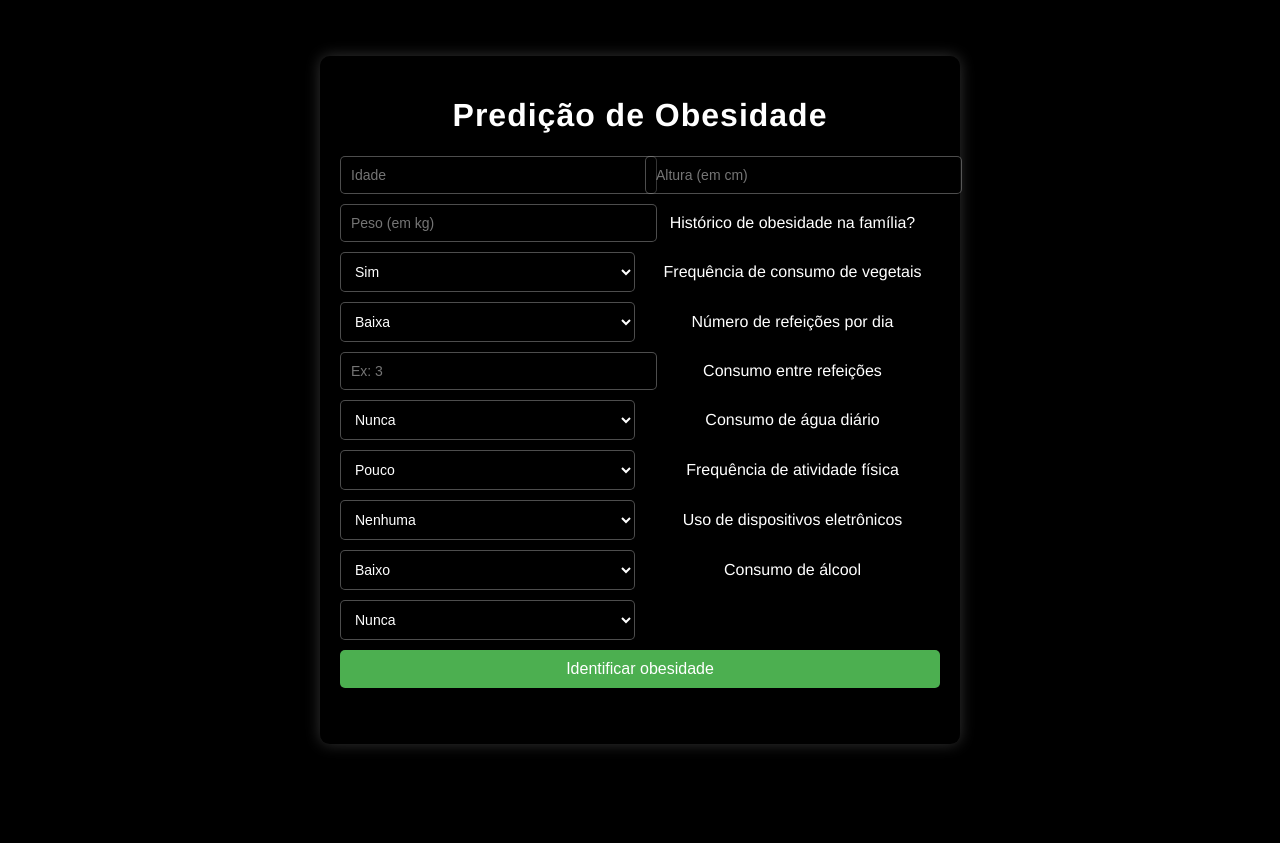
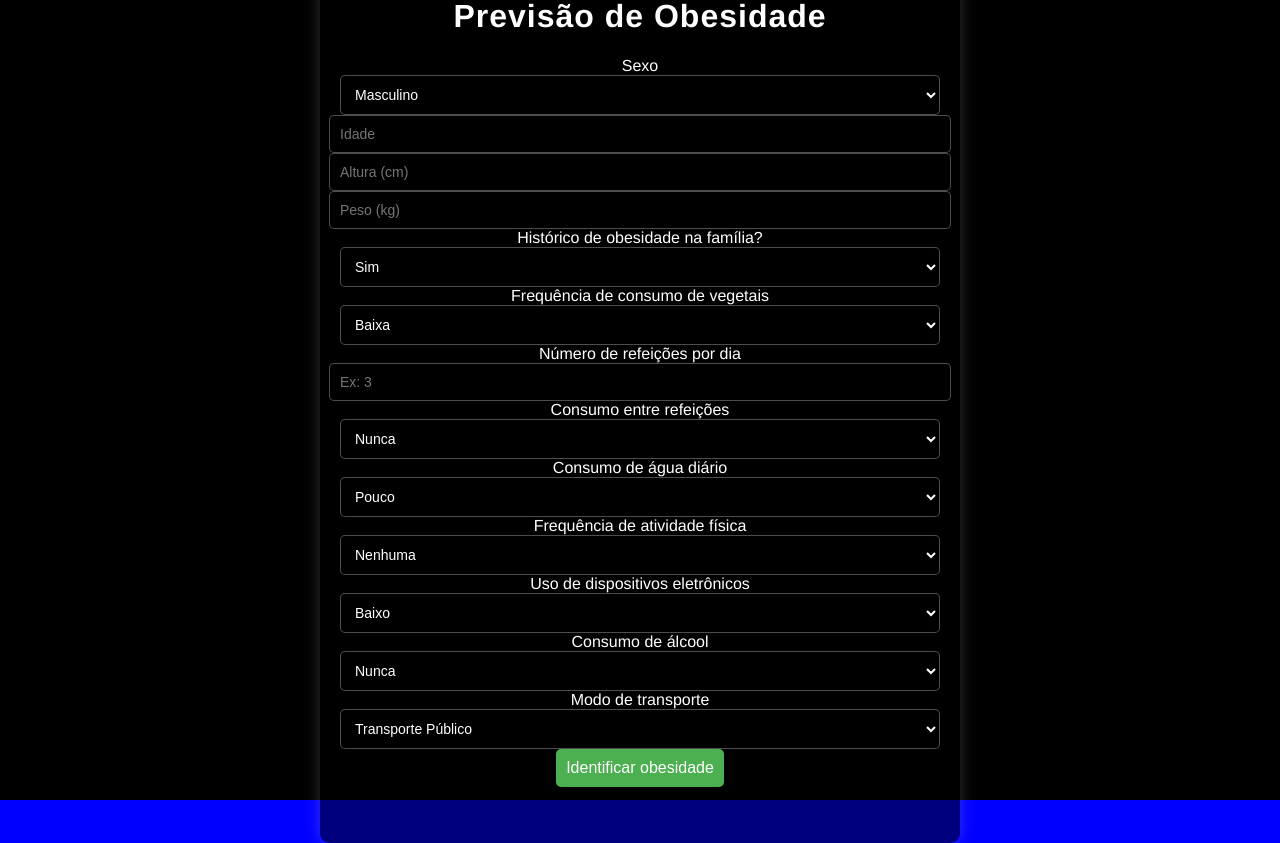
Before and after one commit to LuizHenriqueSilverio/Inteligencia-Artificial-I, a Flask app: page / in a window 1280 px wide. Before the commit the page ends 749 px from the top, so only its background shows below. Run offline with Flask 3, Linux system fonts and the light colour scheme; parts of the project's set-up code (start-up, migrations or seed data) failed here and were passed over.

Commit message:
Erros corrigidos, formulário atualizado

```diff
--- a/ProjetoML/app.py
+++ b/ProjetoML/app.py
@@ -7,6 +7,21 @@
 CORS(app)
 model = pickle.load(open("model.pkl", "rb"))
 
+try:
+    with open("names.pkl", "rb") as f:
+        names = pickle.load(f)
+except FileNotFoundError:
+    print("Atenção: Arquivo 'names.pkl' não encontrado! Usando valores padrão...")
+    names = {
+        0: "Peso Insuficiente",
+        1: "Peso Normal",
+        2: "Sobrepeso Nível I",
+        3: "Sobrepeso Nível II",
+        4: "Obesidade Tipo I",
+        5: "Obesidade Tipo II",
+        6: "Obesidade Tipo III"
+    }
+
 @app.route("/")
 def home():
     return render_template("index.html")
@@ -14,18 +29,46 @@
 @app.route("/predict", methods=["POST"])
 def predict():
     try:
-        # Captura os valores do formulário e converte para float
-        features = [float(x) for x in request.form.values()]
-        final_features = [np.array(features)]
+        # Pegando os valores do formulário
+        features = request.form.to_dict()
 
-        # Faz a predição
+        # 🔹 Convertendo altura para metros (se o usuário inserir em cm)
+        features["height"] = float(features["height"]) / 100
+
+        # 🔹 Convertendo os demais valores para float
+        numerical_fields = ["age", "weight", "ncp", "ch2o", "fcvc", "faf", "tue"]
+        for field in numerical_fields:
+            features[field] = float(features[field])
+
+        # 🔹 Convertendo os valores categóricos para números
+        categorical_mappings = {
+            "gender": {"0": 0, "1": 1},
+            "family_history": {"0": 0, "1": 1},
+            "caec": {"0": 0, "1": 1, "2": 2},
+            "calc": {"0": 0, "1": 1, "2": 2},
+            "mtrans": {"0": 0, "1": 1, "2": 2, "3": 3, "4": 4},
+        }
+
+        print("features: ", features)
+
+        for key, mapping in categorical_mappings.items():
+            if key in features:
+                features[key] = mapping[features[key]]  # Converte string para número
+
+        # 🔹 Preparando os dados para o modelo
+        final_features = np.array([list(features.values())]).reshape(1, -1)
+
+        print("final features: ", final_features)
+
+        # 🔹 Fazendo a predição
         pred = model.predict(final_features)
-        output = pred[0]  # Obtemos o rótulo diretamente
 
-        return render_template("index.html", prediction_text=f"Nível de obesidade previsto: {output}")
+        output = names.get(pred[0], "Desconhecido")
+
+        return render_template("index.html", prediction_text=f"Nível de Obesidade: {output}")
 
     except Exception as e:
-        return render_template("index.html", prediction_text=f"Erro na predição: {str(e)}")
+        return render_template("index.html", prediction_text=f"Erro na previsão: {str(e)}")
 
 @app.route("/api", methods=["POST"])
 def results():
--- a/ProjetoML/static/css/style.css
+++ b/ProjetoML/static/css/style.css
@@ -31,10 +31,10 @@
 }
 
 form {
-  display: grid;
-  grid-template-columns: repeat(2, 1fr);
-  gap: 10px;
+  display: flex;
+  flex-direction: column;
   align-items: center;
+  justify-content: center;
 }
 
 input, select {
--- a/ProjetoML/templates/index.html
+++ b/ProjetoML/templates/index.html
@@ -13,17 +13,26 @@
 
 <body style="background: #000;">
  <div class="login">
-	<h1>Predição de Obesidade</h1>
+  <h1>Previsão de Obesidade</h1>
+
 
   <form action="{{ url_for('predict')}}" method="post">
-      <input type="text" name="age" placeholder="Idade" required="required" />
-      <input type="text" name="height" placeholder="Altura (em cm)" required="required" />
-      <input type="text" name="weight" placeholder="Peso (em kg)" required="required" />
+
+    <label for="gender">Sexo</label>
+    <select name="gender">
+      <option value="1">Masculino</option>
+      <option value="0">Feminino</option>
+    </select>
+
+
+    <input type="number" name="age" placeholder="Idade" required />
+    <input type="number" name="height" placeholder="Altura (cm)" required />
+    <input type="number" name="weight" placeholder="Peso (kg)" required />
 
     <label for="family_history">Histórico de obesidade na família?</label>
     <select name="family_history">
-        <option value="yes">Sim</option>
-        <option value="no">Não</option>
+      <option value="1">Sim</option>
+      <option value="0">Não</option>
     </select>
 
     <label for="fcvc">Frequência de consumo de vegetais</label>
@@ -34,7 +43,7 @@
     </select>
 
     <label for="ncp">Número de refeições por dia</label>
-      <input type="text" name="ncp" placeholder="Ex: 3" required="required" />
+    <input type="number" name="ncp" placeholder="Ex: 3" required />
 
     <label for="caec">Consumo entre refeições</label>
     <select name="caec">
@@ -72,6 +81,16 @@
       <option value="2">Frequentemente</option>
     </select>
 
+    <!-- 🔹 Campo Opcional: Modo de transporte comum -->
+    <label for="mtrans">Modo de transporte</label>
+    <select name="mtrans">
+      <option value="0">Transporte Público</option>
+      <option value="1">Automóvel</option>
+      <option value="2">Bicicleta</option>
+      <option value="3">Caminhada</option>
+      <option value="4">Motocicleta</option>
+    </select>
+
     <button type="submit" class="btn btn-primary btn-block btn-large">Identificar obesidade</button>
   </form>
 
```
Also changed, not shown: ProjetoML/modelo.py (+18 -2 lines), ProjetoML/request.py (+17 -1 lines), 1 other file. Lines whose indentation alone changed are shown as unchanged.
